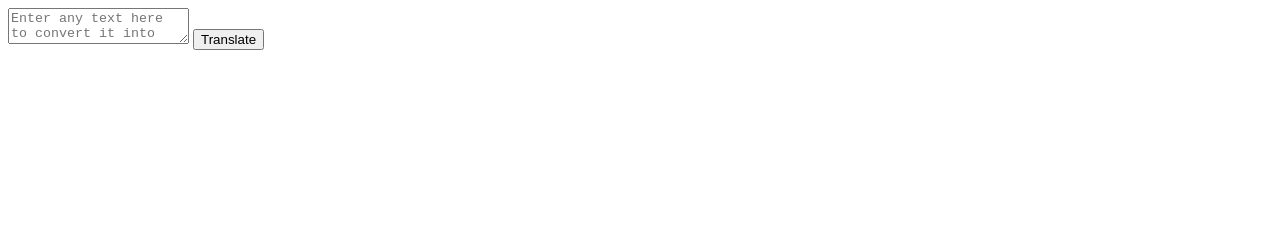
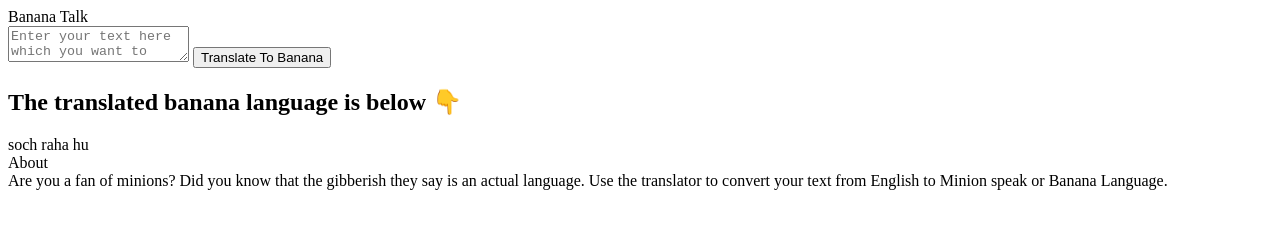
Before and after one commit to shubh-37/lesson4-banana-speak, a plain HTML site: page index.html in a window 1280 px wide. Drawn offline with Linux system fonts and the light colour scheme.

Commit message:
added nav and footer

```diff
--- a/index.html
+++ b/index.html
@@ -8,11 +8,18 @@
     <title>Banana Language Converter</title>
 </head>
 <body>
-    <textarea placeholder="Enter any text here to convert it into banana language." id="input-txt"></textarea>
-    <button id="btn-translate">Translate</button>
+    <nav class="header">
+        <div class="heading">Banana Talk</div>
+    </nav>
+    <textarea placeholder="Enter your text here which you want to convert to banana language" id="input-txt"></textarea>
+    <button id="btn-translate">Translate To Banana</button>
+    <h2>The translated banana language is below 👇 </h2>
     <div id="output-txt">
-
+        soch raha hu
     </div>
+    <footer class="footer">
+        About <br> Are you a fan of minions? Did you know that the gibberish they say is an actual language. Use the translator to convert your text from English to Minion speak or Banana Language.
+    </footer>
     <script src="app.js" type="text/javascript"></script>
 </body>
 </html>
```
